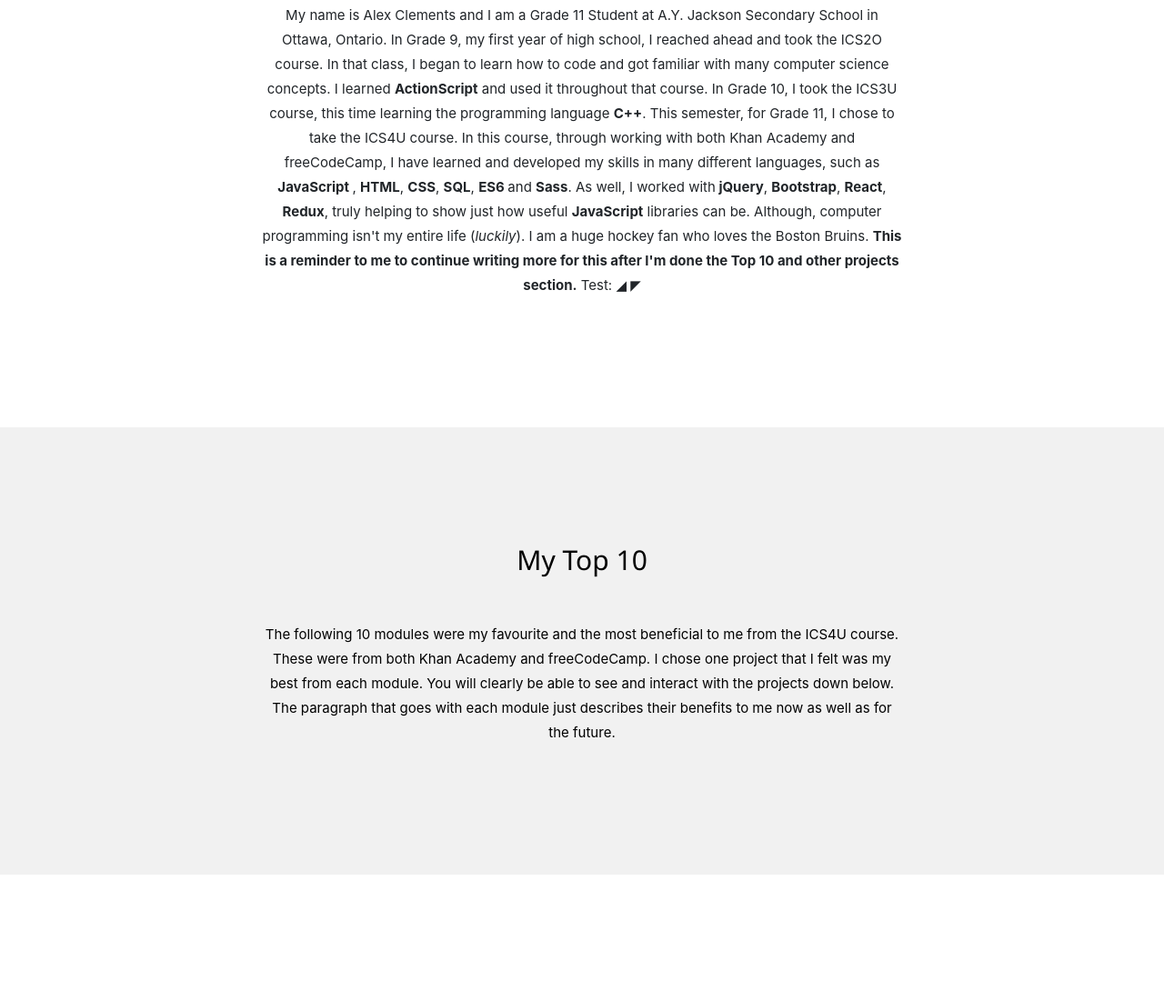
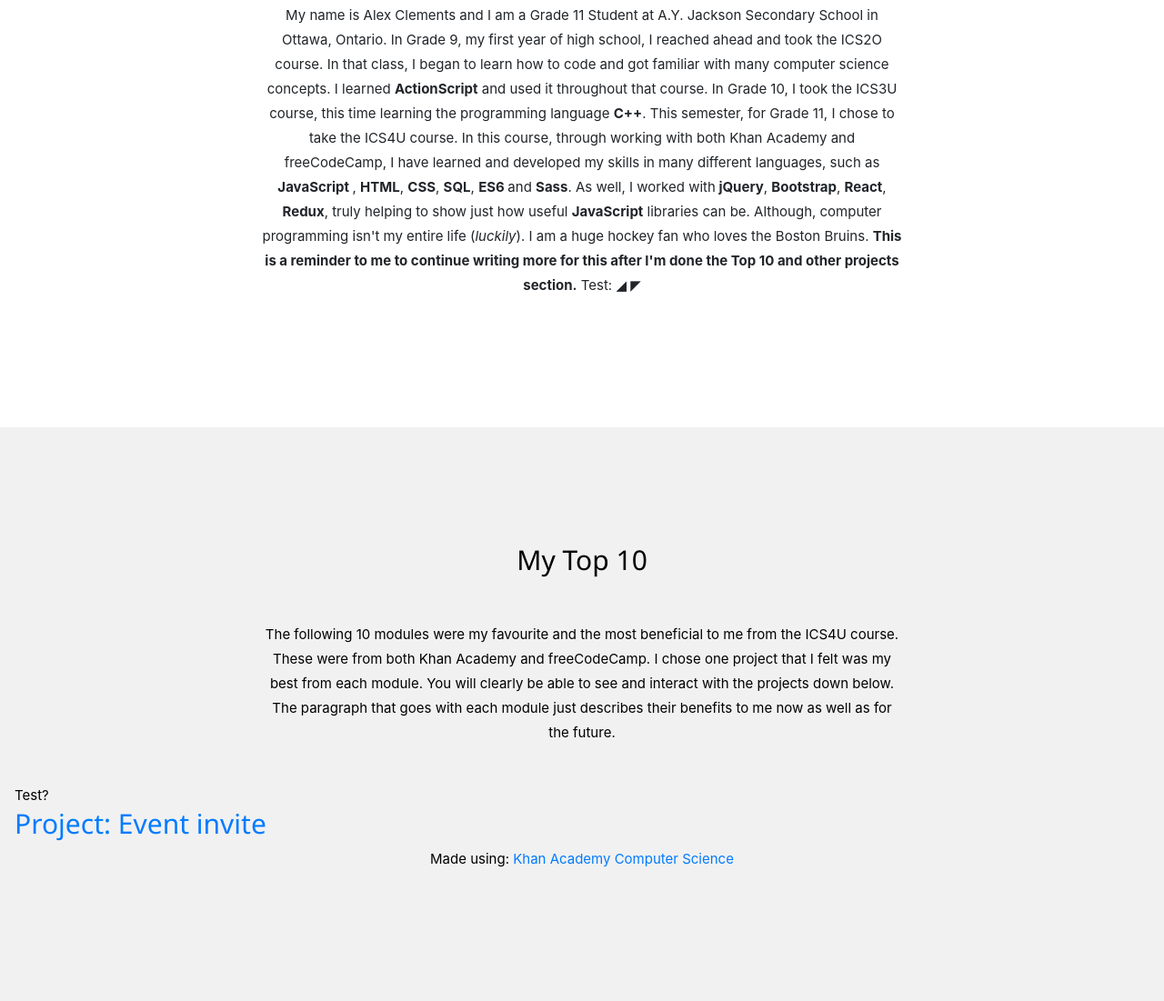
Before and after one commit to alexclements63/ICS4U-Portfolio, a plain HTML site: page index.html in a window 1280 px wide. Shown: the part 976-2077 px from the top of the page at 91% size. Before the commit the page ends 1938 px from the top, so only its background shows below. Drawn offline with nearby package versions, Linux system fonts and the light colour scheme; a script that the page names is missing; a web font is replaced by a local one.

Commit message:
Update index.html

```diff
--- a/index.html
+++ b/index.html
@@ -89,3 +89,6 @@ p {
     <p>The following 10 modules were my favourite and the most beneficial to me from the ICS4U course. These were from both Khan Academy
     and freeCodeCamp. I chose one project that I felt was my best from each module. You will clearly be able to see and interact with
     the projects down below. The paragraph that goes with each module just describes their benefits to me now as well as for the future.</p>
+    <br>
+    Test?
+    <h2><a href="https://www.khanacademy.org/computer-programming/spin-off-of-project-event-invite/4774156792119296">Project: Event invite</a></h2><script src="https://www.khanacademy.org/computer-programming/spin-off-of-project-event-invite/4774156792119296/embed.js?editor=yes&buttons=yes&author=yes&embed=yes"></script><p>Made using: <a href="http://www.khanacademy.org/computer-programming">Khan Academy Computer Science</a></p>
```
